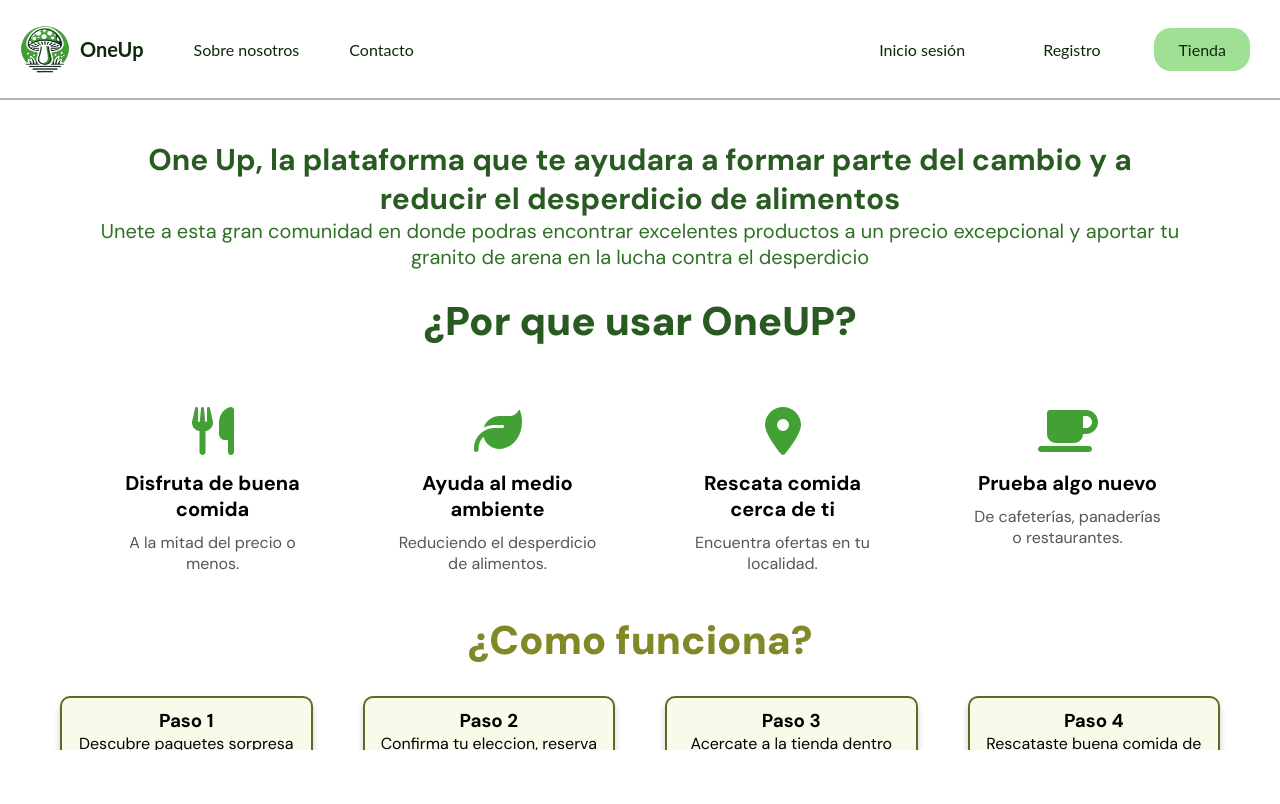
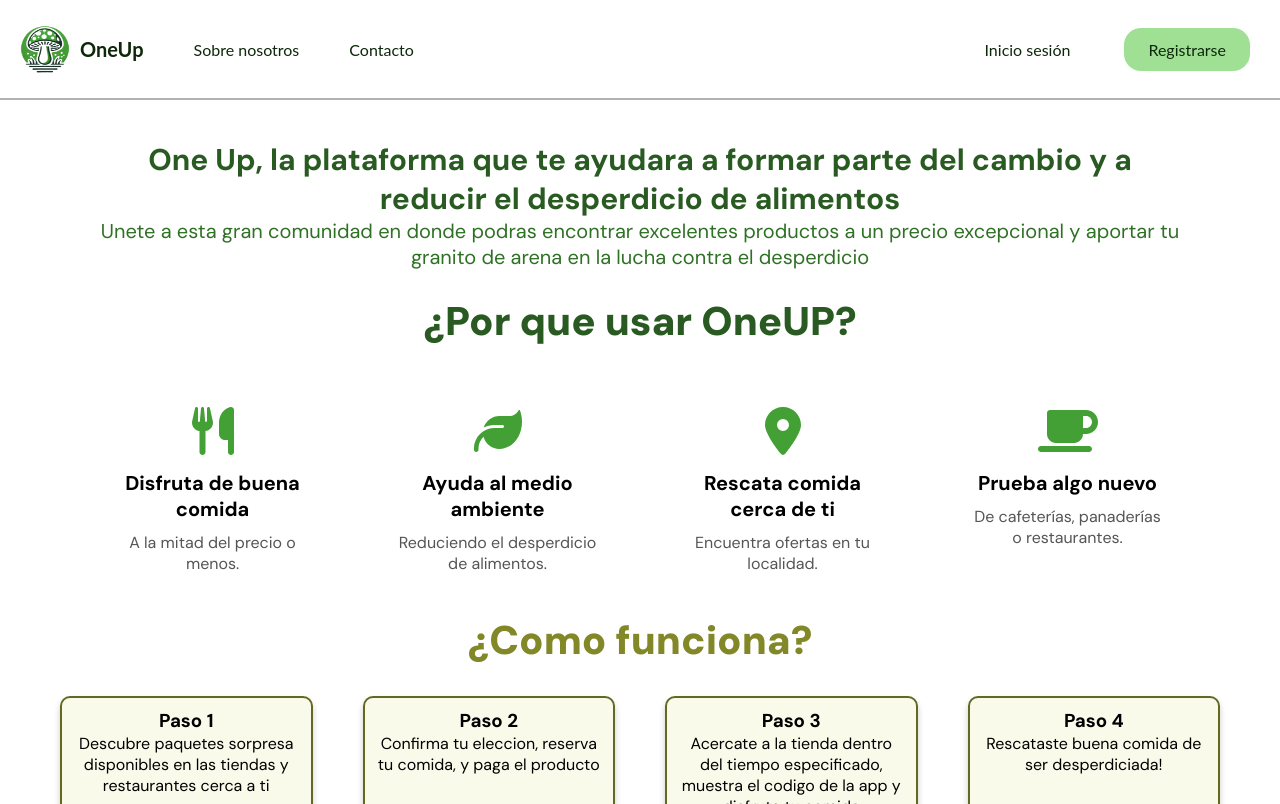
Before and after one commit to one-up-project/oneup_frontend, a React (Create React App) app in the folder frontend/: page / in a window 1280 px wide. Built offline with nearby package versions, Linux system fonts and the light colour scheme.

Commit message:
Autentificacion con la id

```diff
--- a/frontend/src/components/navbar/Navbar.jsx
+++ b/frontend/src/components/navbar/Navbar.jsx
@@ -30,13 +30,9 @@ function Navbar() {
         ) : (
           <>
               <Link to="/login">Inicio sesión</Link>
-              <Link to="/register">Registro</Link>
+              <Link to="/register" className="register-customer">Registrarse</Link>
           </>
         )}
-        {/* Aqui iban los botones*/}
-        <a className="register-store" href="">
-          Tienda
-        </a>
       </div>
     </nav>
   );
--- a/frontend/src/pages/home/home.scss
+++ b/frontend/src/pages/home/home.scss
@@ -2,7 +2,7 @@
 @import "../../styles/colors.scss";
 .home-page{
 
-    height: 100%;
+    height: 88vh;
     font-family: "DM Sans", serif;
     font-optical-sizing: auto;
     //font-weight: 500;
```
